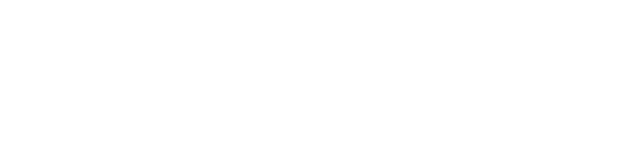
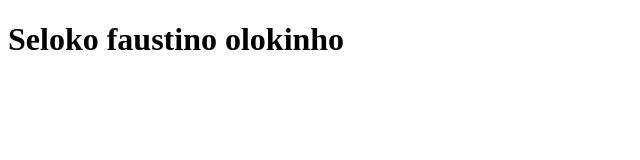
Before and after one commit to Wilx02/github-w, a plain HTML site: page index.html in a window 1280 px wide. Shown: the whole page, without its empty margins (0-640 px from the left). Drawn offline with Linux system fonts and the light colour scheme.

Commit message:
Update index.html

```diff
--- a/index.html
+++ b/index.html
@@ -6,6 +6,6 @@
     <title>Document</title>
 </head>
 <body>
-
+    <h1>Seloko faustino olokinho</h1>
 </body>
 </html>
```
